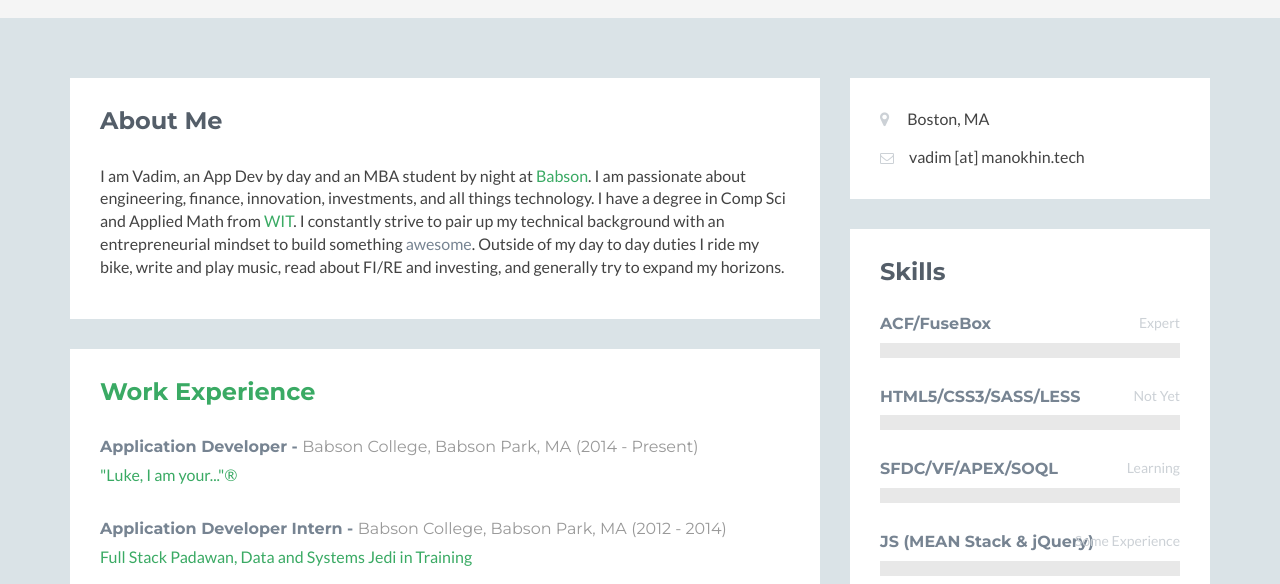
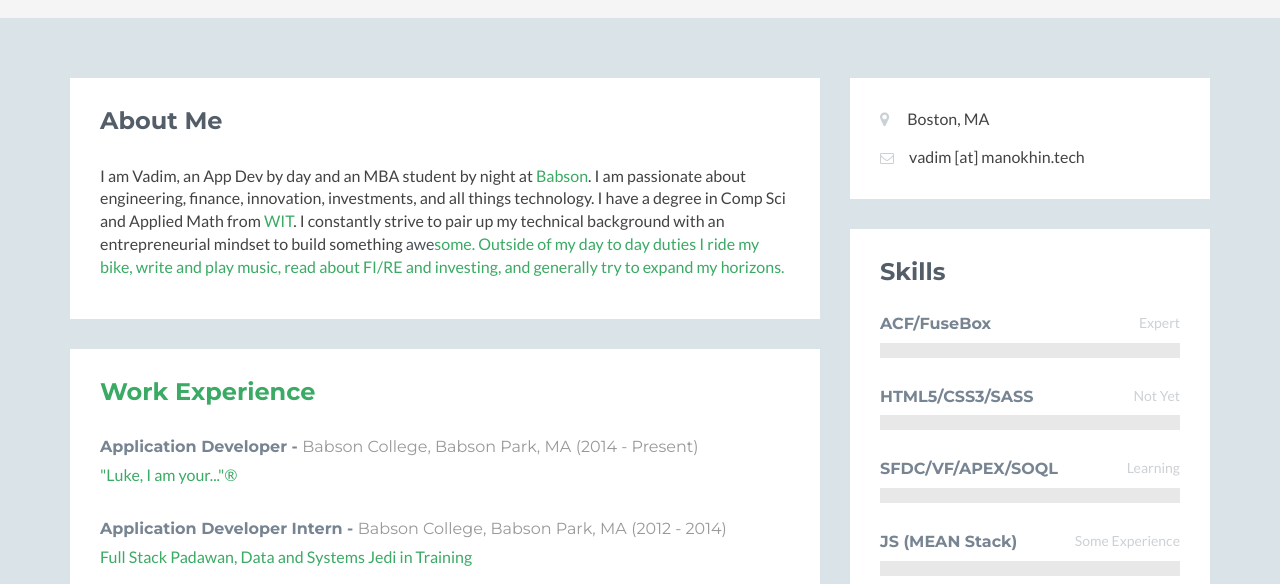
Before and after one commit to Reality-Virtually-Hackathon/webvrcheckout, a browser extension: page index.html in a window 1280 px wide. Shown: the part 216-800 px from the top of the page. Drawn offline with nearby package versions, Linux system fonts and the light colour scheme; some icons are missing.

Commit message:
Shortened skills.

```diff
--- a/index.html
+++ b/index.html
@@ -84,7 +84,7 @@
                     <div class="section-inner">
                         <h2 class="heading">About Me</h2>
                         <div class="content">
-                            <p>I am Vadim, an App Dev by day and an MBA student by night at <a href="http://bab.sn/mba" target="_blank">Babson</a>. I am passionate about engineering, finance, innovation, investments, and all things technology. I have a degree in Comp Sci and Applied Math from <a href="http://blogs.wit.edu/manokhinv" target="_blank">WIT</a>. I constantly strive to pair up my technical background with an entrepreneurial mindset to build something <a href="./25" class="undotted-link">awesome</a>. Outside of my day to day duties I ride my bike, write and play music, read about FI/RE and investing, and generally try to expand my horizons.</p>
+                            <p>I am Vadim, an App Dev by day and an MBA student by night at <a href="http://bab.sn/mba" target="_blank">Babson</a>. I am passionate about engineering, finance, innovation, investments, and all things technology. I have a degree in Comp Sci and Applied Math from <a href="http://blogs.wit.edu/manokhinv" target="_blank">WIT</a>. I constantly strive to pair up my technical background with an entrepreneurial mindset to build something <a href="./25" class="undotted-link" style="color:#49515a">awe<a>some. Outside of my day to day duties I ride my bike, write and play music, read about FI/RE and investing, and generally try to expand my horizons.</p>
                         </div>
                     </div>
                 </section>
@@ -148,7 +148,7 @@
                                     </div>
                                 </div>
                                 <div class="item">
-                                    <h3 class="level-title">HTML5/CSS3/SASS/LESS<span id="tt2" class="level-label" title="Not Yet">Not Yet</span></h3>
+                                    <h3 class="level-title">HTML5/CSS3/SASS<span id="tt2" class="level-label" title="Not Yet">Not Yet</span></h3>
                                     <div class="level-bar">
                                         <div id="cont_tt2" class="level-bar-inner" data-level="75%" title="75%">
                                         </div>
@@ -162,7 +162,7 @@
                                     </div>
                                 </div>
                                 <div class="item">
-                                    <h3 class="level-title">JS (MEAN Stack &amp; jQuery)<span id="tt4" class="level-label" title="Some Experience">Some Experience</span></h3>
+                                    <h3 class="level-title">JS (MEAN Stack)<span id="tt4" class="level-label" title="Some Experience">Some Experience</span></h3>
                                     <div class="level-bar">
                                         <div id="cont_tt4" class="level-bar-inner" data-level="25%" title="25%">
                                         </div>
```
